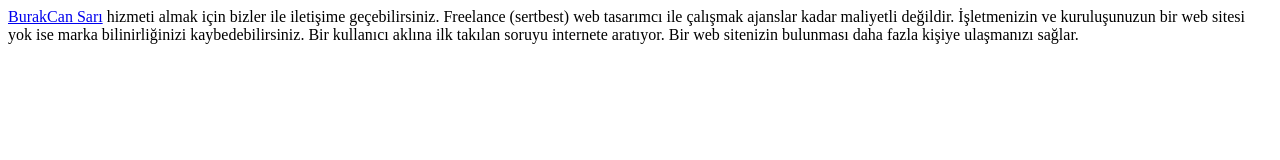
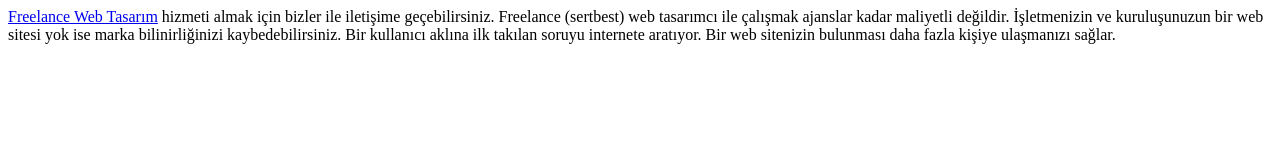
Before and after one commit to burakcansari/Freelance-Web-Tasarim, a plain HTML site: page index.html in a window 1280 px wide. Drawn offline with Linux system fonts and the light colour scheme.

Commit message:
Update index.html

```diff
--- a/index.html
+++ b/index.html
@@ -7,7 +7,7 @@
     <title>Freelance Web Tasarım</title>
 </head>
 <body>
-<a href="https://www.burakcansari.com.tr">BurakCan Sarı</a> hizmeti almak için bizler ile iletişime geçebilirsiniz. Freelance (sertbest) web tasarımcı ile
+<a href="https://www.burakcansari.com.tr">Freelance Web Tasarım</a> hizmeti almak için bizler ile iletişime geçebilirsiniz. Freelance (sertbest) web tasarımcı ile
     çalışmak ajanslar kadar maliyetli değildir. İşletmenizin ve kuruluşunuzun bir web sitesi yok ise marka bilinirliğinizi
     kaybedebilirsiniz. Bir kullanıcı aklına ilk takılan soruyu internete aratıyor. Bir web sitenizin bulunması daha fazla
     kişiye ulaşmanızı sağlar.
```
